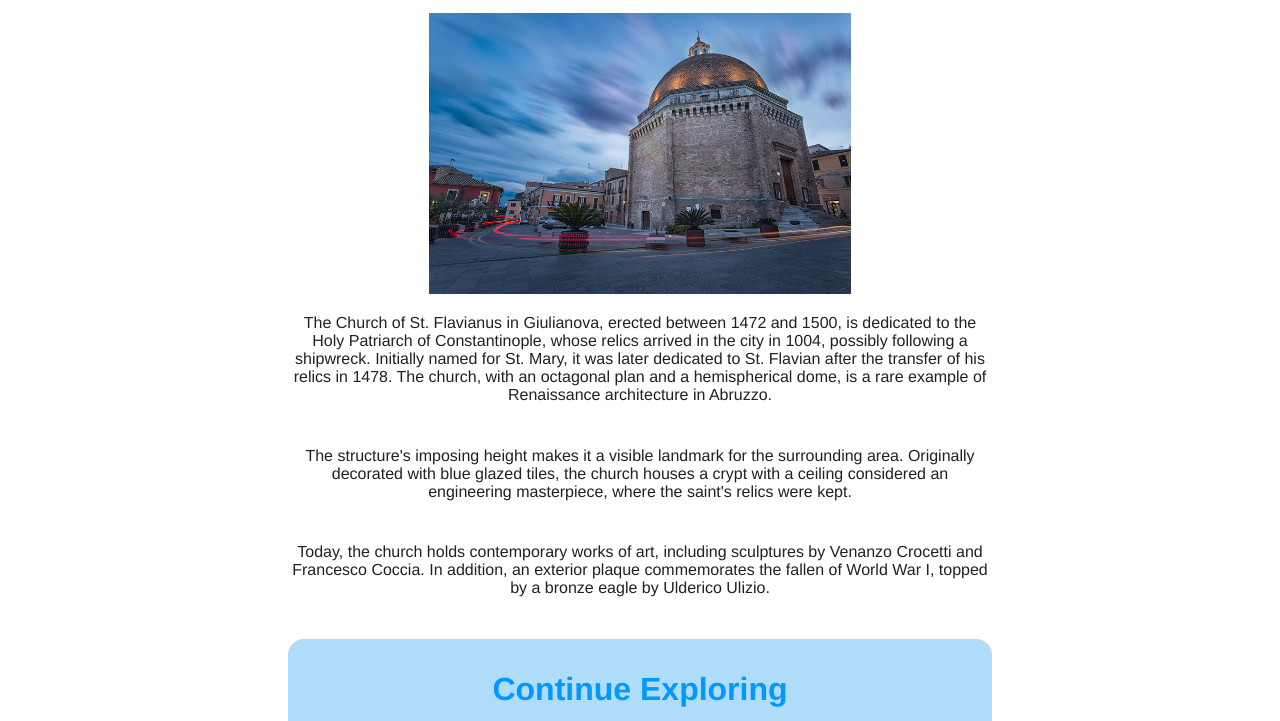
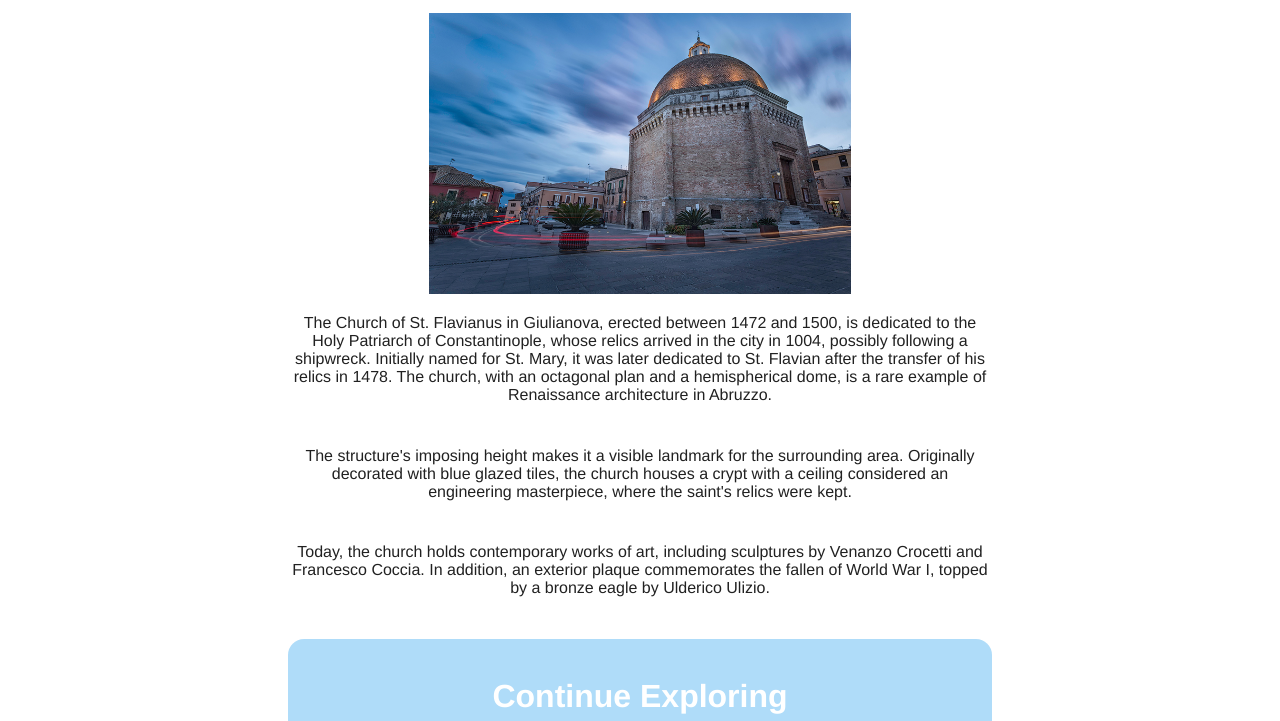
Before and after one commit to ADGiuseppe/PEC1-web, a website built with Parcel: page src/detail1.html in a window 1280 px wide. Shown: the part 224-945 px from the top of the page. Built offline with nearby package versions, Linux system fonts and the light colour scheme.

Commit message:
color title change

```diff
--- a/src/detail1.html
+++ b/src/detail1.html
@@ -29,7 +29,7 @@
             <p>Today, the church holds contemporary works of art, including sculptures by Venanzo Crocetti and Francesco Coccia. In addition, an exterior plaque commemorates the fallen of World War I, topped by a bronze eagle by Ulderico Ulizio.</p>
         </section>
          <section class="continue-exploring">
-            <h1 class="h3">Continue Exploring</h1>
+            <h1 class="h5">Continue Exploring</h1>
             <div class="explore-links">
               <a href="detail3.html" class="explore-link-beach">Giulianova Lido Beach</a>
               <a href="detail2.html" class="explore-link-belvedere">Belvedere of Giulianova</a>
```
